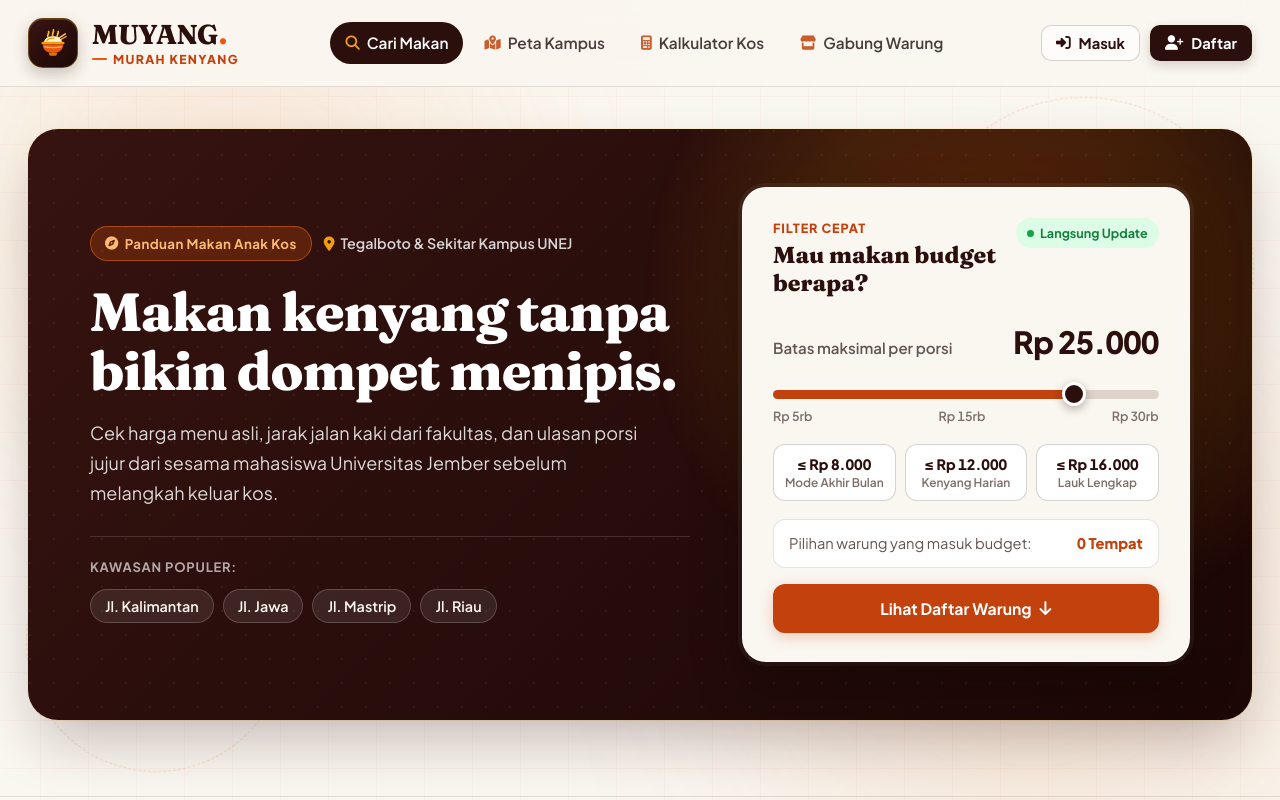
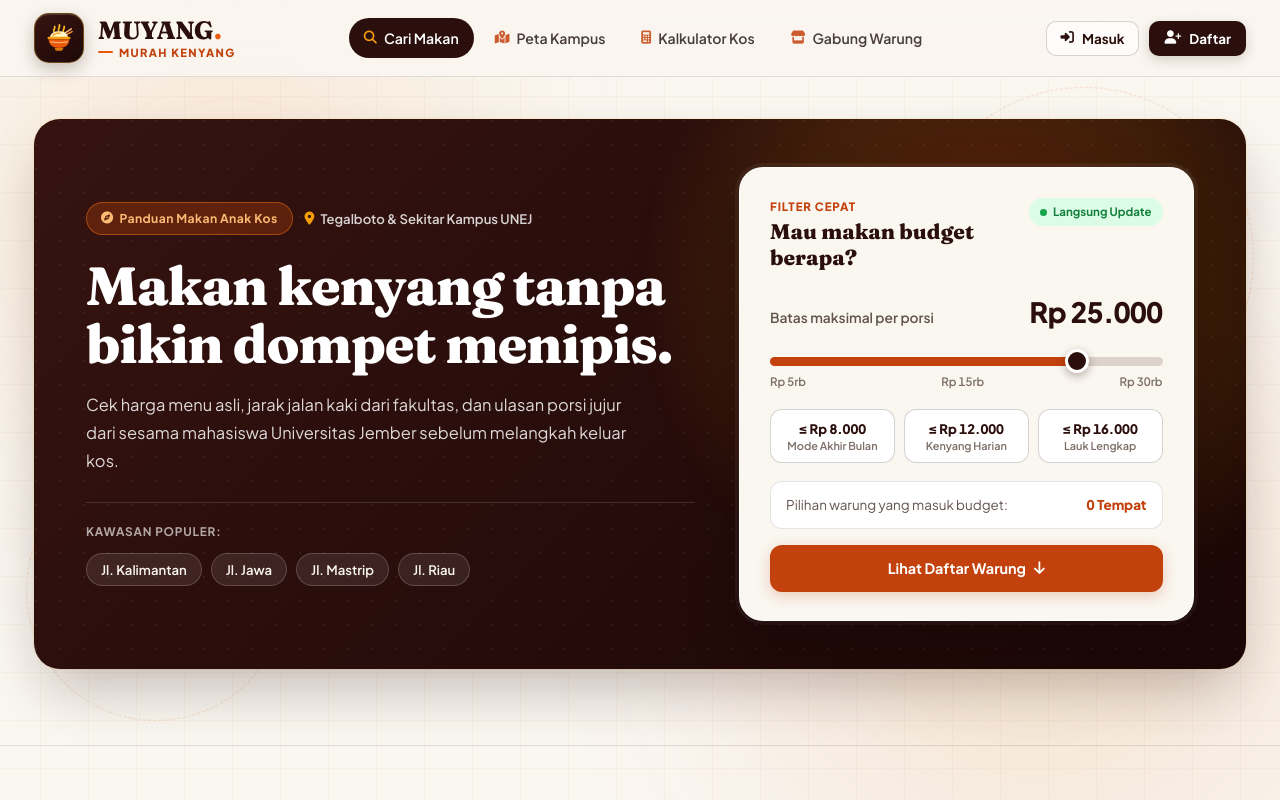
Before and after one commit to Nafzzuwu/muyang-web-testing, a plain HTML site: page index.html in a window 1280 px wide. Shown: the top 800 px of the page. Drawn offline with nearby package versions, Linux system fonts and the light colour scheme; no server answers.

Commit message:
updated design for website

```diff
--- a/css/styles.css
+++ b/css/styles.css
@@ -1,5 +1,5 @@
 /* ===================================================================
-   MUYANG (MURAH KENYANG) - Editorial Culinary Directory Stylesheet v5
+   MUYANG (MURAH KENYANG) - Editorial Culinary Directory Stylesheet v6
    Warm Parchment, Roasted Burgundy & Terracotta + Ambient Motion
    =================================================================== */
 
@@ -92,21 +92,21 @@
 
 html {
   scroll-behavior: smooth;
-  font-size: 16.5px;
+  font-size: 15.5px;
   width: 100%;
   max-width: 100%;
-  overflow-x: hidden;
+  overflow-x: clip;
 }
 
 @media (min-width: 1280px) {
   html {
-    font-size: 17.5px;
+    font-size: 16px;
   }
 }
 
 @media (min-width: 1600px) {
   html {
-    font-size: 18.5px;
+    font-size: 16.75px;
   }
 }
 
@@ -124,7 +124,7 @@ body {
   min-height: 100vh;
   width: 100%;
   max-width: 100%;
-  overflow-x: hidden;
+  overflow-x: clip;
   position: relative;
 }
 
@@ -215,22 +215,23 @@ textarea {
 
 .container {
   width: 100%;
-  max-width: 1380px;
+  max-width: 1260px;
   margin-left: auto;
   margin-right: auto;
-  padding-left: 28px;
-  padding-right: 28px;
+  padding-left: 24px;
+  padding-right: 24px;
 }
 
 /* ===================================================================
    HEADER & NAVIGATION
    =================================================================== */
 .main-header {
+  position: -webkit-sticky;
   position: sticky;
   top: 0;
   z-index: 100;
   width: 100%;
-  background: rgba(250, 246, 240, 0.88);
+  background: rgba(250, 246, 240, 0.9);
   backdrop-filter: blur(14px);
   -webkit-backdrop-filter: blur(14px);
   border-bottom: 1px solid var(--border-warm);
@@ -241,7 +242,7 @@ textarea {
   display: flex;
   align-items: center;
   justify-content: space-between;
-  height: 86px;
+  height: 76px;
   width: 100%;
 }
 
@@ -611,7 +612,7 @@ textarea {
   width: 340px;
   height: 340px;
   top: 10px;
-  right: max(2%, calc((100vw - 1380px) / 2 - 70px));
+  right: max(2%, calc((100vw - 1260px) / 2 - 70px));
   border: 1.5px dashed rgba(234, 88, 12, 0.22);
   animation: slowOrbit 42s linear infinite;
 }
@@ -620,7 +621,7 @@ textarea {
   width: 260px;
   height: 260px;
   bottom: 24px;
-  left: max(2%, calc((100vw - 1380px) / 2 - 55px));
+  left: max(2%, calc((100vw - 1260px) / 2 - 55px));
   border: 1.5px dashed rgba(217, 119, 6, 0.24);
   animation: slowOrbit 34s linear infinite reverse;
 }
@@ -641,9 +642,9 @@ textarea {
 
 .hero-banner {
   background: linear-gradient(135deg, #361310 0%, #270D0B 52%, #1B0706 100%);
-  border-radius: 30px;
-  padding: 58px 62px;
-  min-height: 520px;
+  border-radius: 26px;
+  padding: 48px 52px;
+  min-height: 468px;
   color: #FFFFFF;
   position: relative;
   overflow: hidden;
@@ -651,8 +652,8 @@ textarea {
     0 28px 60px -12px rgba(43, 15, 13, 0.28),
     0 0 0 1px rgba(251, 191, 36, 0.14);
   display: grid;
-  grid-template-columns: minmax(0, 1.18fr) minmax(350px, 0.88fr);
-  gap: 52px;
+  grid-template-columns: minmax(0, 1.18fr) minmax(330px, 0.88fr);
+  gap: 44px;
   align-items: center;
 }
 
@@ -1295,8 +1296,8 @@ textarea {
 /* Culinary Grid & Cards */
 .culinary-grid {
   display: grid;
-  grid-template-columns: repeat(auto-fill, minmax(370px, 1fr));
-  gap: 26px;
+  grid-template-columns: repeat(auto-fill, minmax(340px, 1fr));
+  gap: 22px;
 }
 
 .culinary-card {
@@ -1340,7 +1341,7 @@ textarea {
 
 .card-img-wrapper {
   position: relative;
-  height: 215px;
+  height: 195px;
   overflow: hidden;
   background: var(--neutral-200);
 }
@@ -3157,7 +3158,7 @@ textarea {
 
 @media (max-width: 768px) {
   html {
-    font-size: 16px;
+    font-size: 15px;
   }
 
   .container {
```
